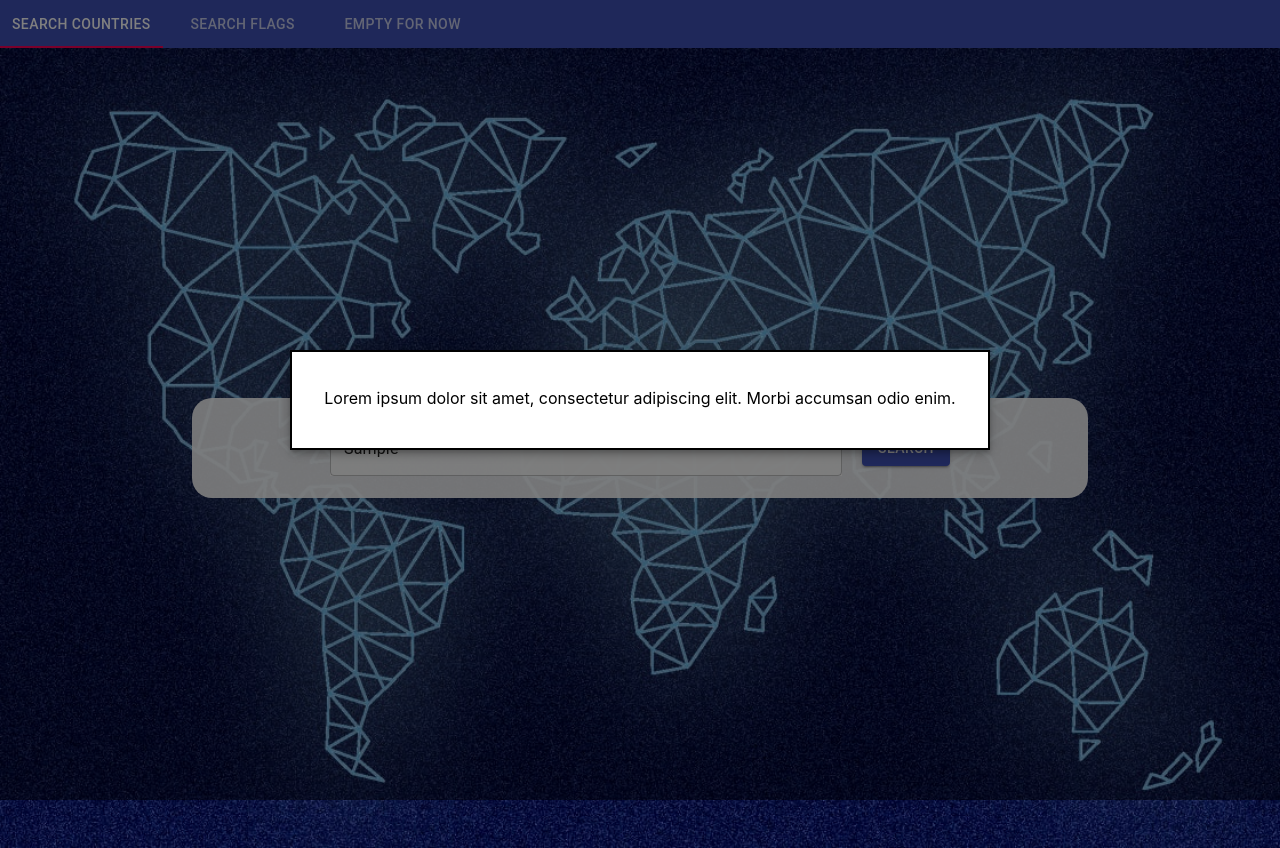
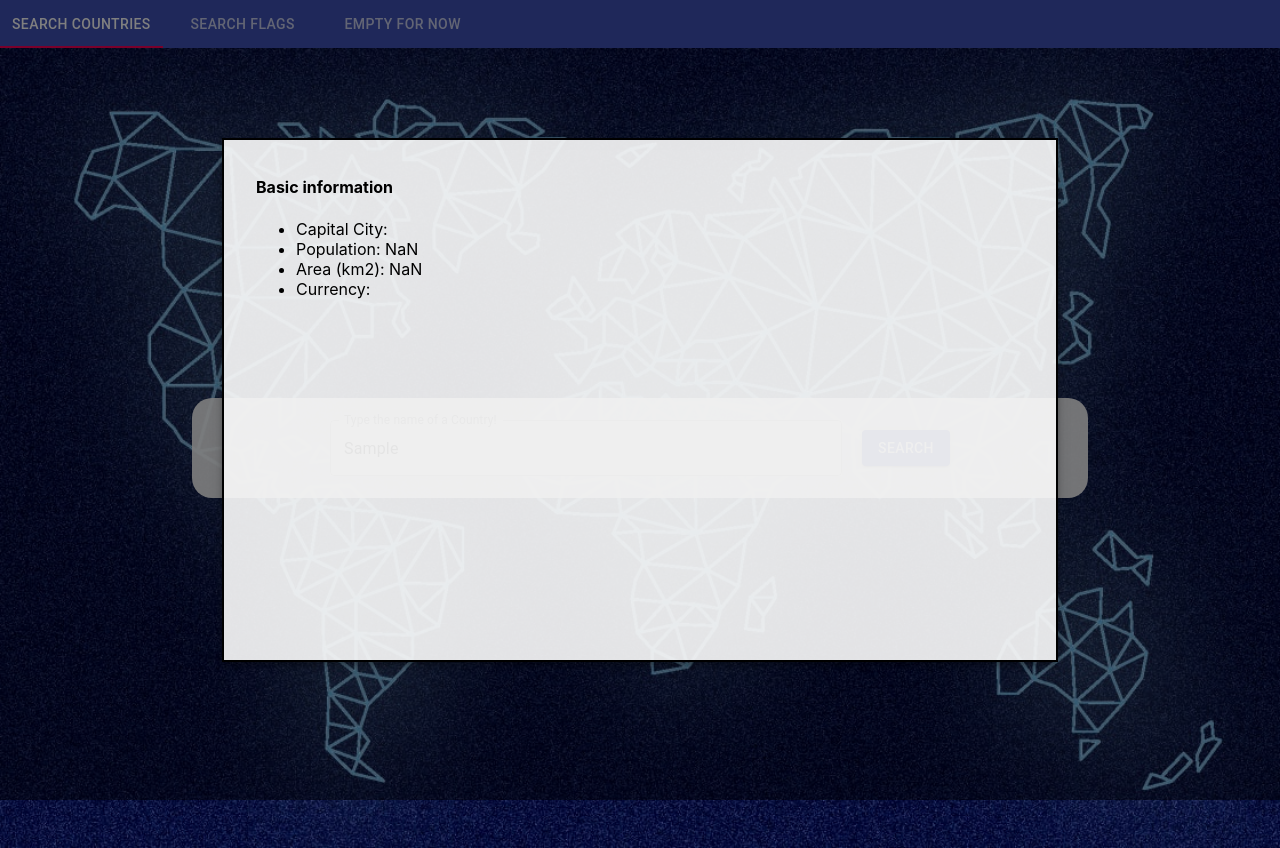
Before and after one commit to noriyuki-ishii-820/country-search-react, a React (Create React App) app: page / in a window 1280 px wide. Both pictures are taken after typing "Sample" into the empty fields and a click on the button "SEARCH". Built offline with nearby package versions, Linux system fonts and the light colour scheme; no server answers.

Commit message:
currency added

```diff
--- a/src/components/CountrySearch/CountrySearch.jsx
+++ b/src/components/CountrySearch/CountrySearch.jsx
@@ -6,6 +6,7 @@ import Button from '@material-ui/core/Button';
 import Modal from '@material-ui/core/Modal';
 import Backdrop from '@material-ui/core/Backdrop';
 import Fade from '@material-ui/core/Fade';
+import { red } from '@material-ui/core/colors';
 
 const useStyles = makeStyles(theme => ({
     modal: {
@@ -14,14 +15,15 @@ const useStyles = makeStyles(theme => ({
         justifyContent: 'center',
     },
     paper: {
-        backgroundColor: theme.palette.background.paper,
+        backgroundColor:  'rgba(252, 252, 252, 0.9)',
         border: '2px solid #000',
         boxShadow: theme.shadows[5],
         padding: theme.spacing(2, 4, 3),
+        height:"60vh",
+        width:"60vw",
     },
 }));
 
-let data = "[]"
 export default function Country (){
     const [country, setCountry] = useState([]);
 
@@ -29,10 +31,6 @@ export default function Country (){
 
     const classes = useStyles();
     const [open, setOpen] = React.useState(false);
-
-    const handleOpen = () => {
-        setOpen(true);
-    };
 
     const handleClose = () => {
         setOpen(false);
@@ -62,6 +60,7 @@ export default function Country (){
     }
 
     return (
+
         <div className={styles.container}>
             <div className={styles.searchBox}>
                 <form onSubmit={getSearch} className={styles.searchForm}>
@@ -84,10 +83,22 @@ export default function Country (){
                     >
                         <Fade in={open}>
                             <div className={classes.paper}>
+
                                 <h2>{country.name}</h2>
-                                <p>
-                                    Lorem ipsum dolor sit amet, consectetur adipiscing elit. Morbi accumsan odio enim.
-                                </p>
+                                <h4>Basic information</h4>
+                                <ul>
+                                    <li>Capital City: {country.capital}</li>
+                                    <li>Population: {parseInt(country.population).toLocaleString()}</li>
+                                    <li>Area (km2): {parseInt(country.area).toLocaleString()}</li>
+                                    <li>Currency: {country.currencies &&
+                                        <span>
+                                            {country.currencies[0].name} ({country.currencies[0].symbol})
+                                        </span>
+                                    }</li>
+
+                                </ul>
+
+
                             </div>
                         </Fade>
                     </Modal>
```
